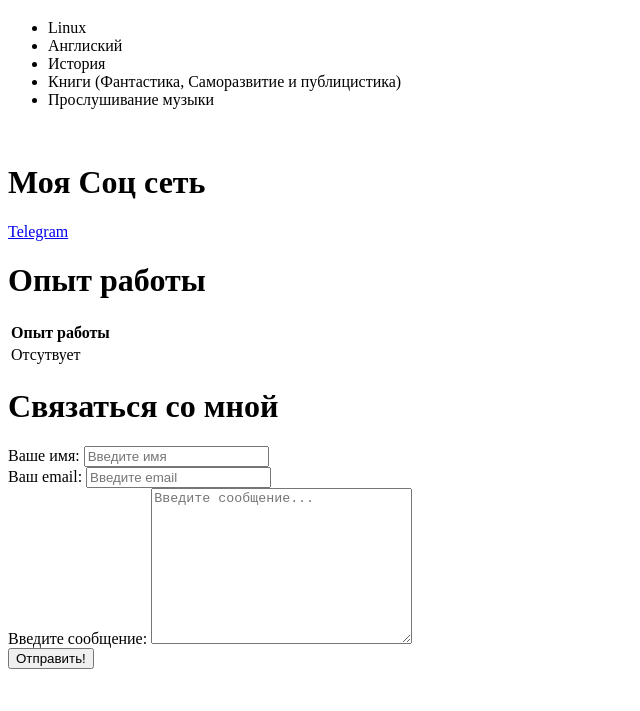
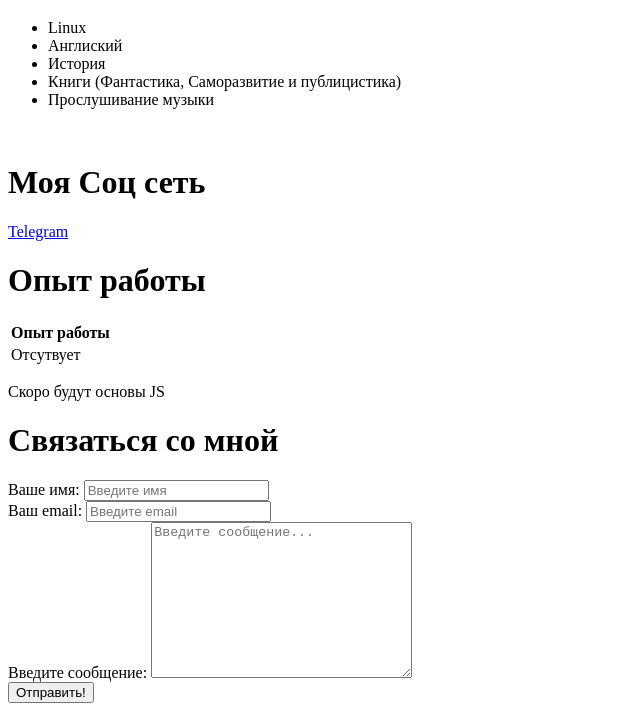
Before and after one commit to Khaustoff/resume, a plain HTML site: page index.html in a window 1280 px wide. Shown: the part 610-1321 px from the top of the page, without its empty margins (0-640 px from the left). Before the commit the page ends 1287 px from the top, so only its background shows below. Drawn offline with Linux system fonts and the light colour scheme.

Commit message:
Update index.html

```diff
--- a/index.html
+++ b/index.html
@@ -39,6 +39,8 @@
             </tbody>
         </table>
 
+        <p>Скоро будут основы JS</p>
+
         <h1>Связаться со мной</h1>
 
         <div>
@@ -59,5 +61,6 @@
         <div>
             <button type="submit">Отправить!</button>
         </div>
+
 </body>
 </html>
```
